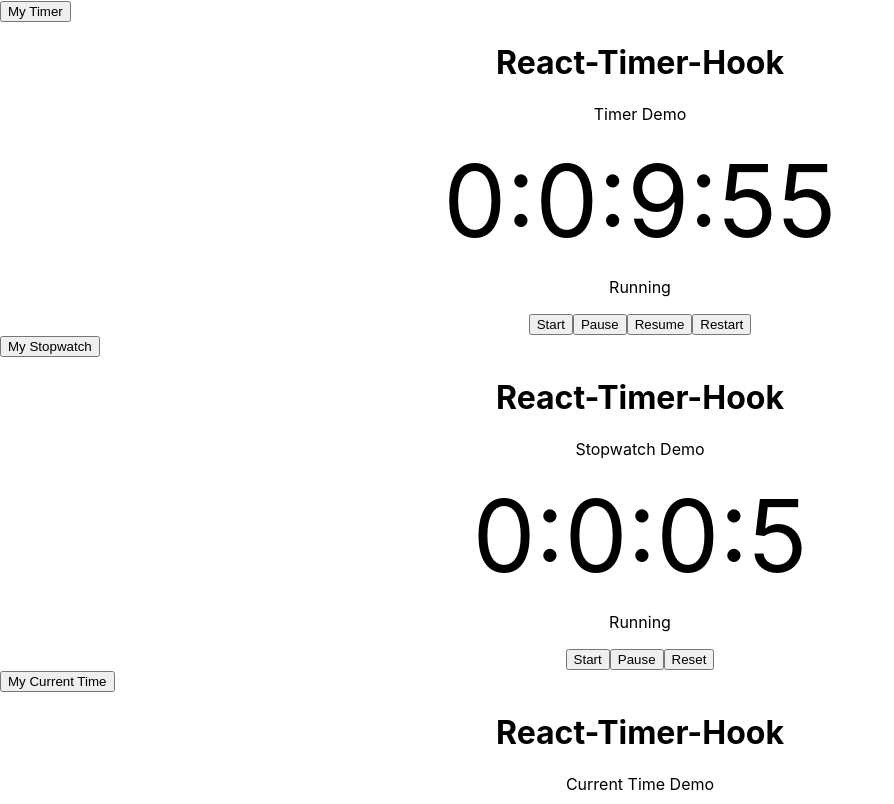
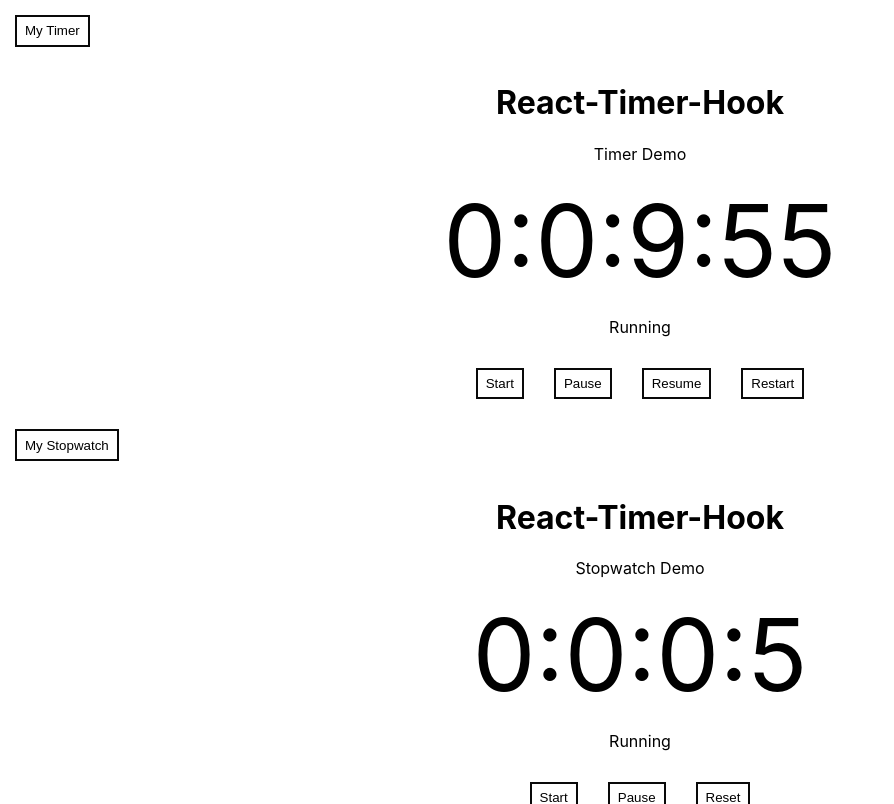
Before and after one commit to mayragann/CountdownTimer, a React (Create React App) app in the folder countdown/: page / in a window 1280 px wide. Shown: the top 804 px of the page, without its empty margins (0-894 px from the left). Built offline with nearby package versions, Linux system fonts and the light colour scheme.

Commit message:
Added Button Styling

```diff
--- a/countdown/src/App.css
+++ b/countdown/src/App.css
@@ -44,3 +44,17 @@
     transform: rotate(360deg);
   }
 }
+button {
+  background: transparent;
+  border: 2px solid rgb(9, 9, 9);
+  color: rgb(0, 0, 0);
+  padding: 0.4rem 0.5rem;
+  margin:15px;
+
+}
+
+button:hover {
+  background: rgba(232, 84, 84, 0.466);
+  color: #024aff;
+  cursor: pointer;
+}
```
